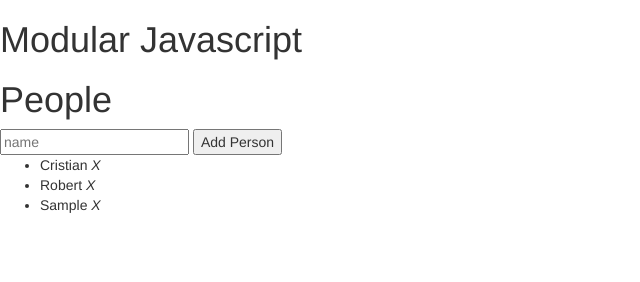
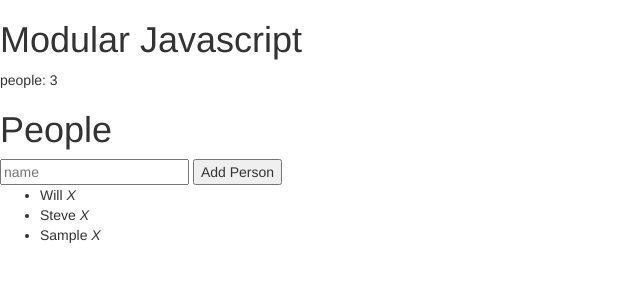
Before and after one commit to cristidrincu/modular-js-architecture, a plain HTML site: page index.html in a window 1280 px wide. Both pictures are taken after typing "Sample" into the empty fields and a click on the button "Add Person". Shown: the whole page, without its empty margins (0-640 px from the left). Drawn offline with nearby package versions, Linux system fonts and the light colour scheme.

Commit message:
Pubsub pattern implemented

```diff
--- a/index.html
+++ b/index.html
@@ -17,7 +17,12 @@
 
 <body>
     <h1>Modular Javascript</h1>
-
+    <div id="statsModule">
+        Stats
+        <script id="stats-template" type="text/template">
+            <p>people: {{peopleStats}}</p>
+        </script>
+    </div>
     <div id="peopleModule">
             <h1>People</h1>
             <input placeholder="name" type="text">
@@ -38,8 +43,10 @@
     <script src="https://cdnjs.cloudflare.com/ajax/libs/jquery/2.2.1/jquery.min.js"></script>
   <script src="https://cdnjs.cloudflare.com/ajax/libs/mustache.js/2.2.1/mustache.min.js"></script>
 
-    <script src="people_module.js"></script>
-<!--    <script src="validation-helper.js"></script>-->
-<!--    <script src="revealing-module-pattern.js"></script>    -->
+    <script src="pubsub.js"></script>
+    <script src="validation-helper.js"></script>
+    <script src="stats-revealing-module-pattern.js"></script>
+<!--    <script src="people_module.js"></script>    -->
+    <script src="people-revealing-module-pattern.js"></script>
 </body>
 </html>
--- /dev/null
+++ b/people-revealing-module-pattern.js
@@ -0,0 +1,56 @@
+var people = (function() {
+    //ALL PRIVATE FUNCTIONS AND VARIABLES SHOULD START WITH _
+
+    var _peopleList = ['Will', 'Steve'];
+    var _constants = {
+        defaultEmptyValueForInputField: 'Guest'
+    }
+
+
+    //cache DOM
+    var _$el = $('#peopleModule');
+    var _$button = _$el.find('button');
+    var _$input = _$el.find('input');
+    var _$ul = _$el.find('ul');
+    var _$errorField = _$el.find('p.errorField');
+    var _template = _$el.find('#people-template').html();
+
+    //bind events
+    _$button.on('click', _addPerson);
+    _$ul.delegate('i.del', 'click', _deletePerson);
+
+    //setup error fields
+    validationHelper.hideErrorField(_$errorField);
+    _render();
+
+    function _render() {
+        _$ul.html(Mustache.render(_template, {people: _peopleList}));
+        events.emit("peopleChanged", _peopleList);
+    }
+
+    function _addPerson() {
+        if(validationHelper.doesPersonExistInCollection(_peopleList, _$input.val()).length === 1) {
+            validationHelper.showErrorField(_$errorField);
+        } else if(validationHelper.isInputFieldEmpty(_$input)) {
+            _$input.val(_constants.defaultEmptyValueForInputField);
+        } else {
+            validationHelper.hideErrorField(_$errorField);
+            _peopleList.push(validationHelper.capitalizeFirstLetter(_$input.val()));
+            _render();
+            _$input.val('');
+        }
+    }
+
+    function _deletePerson(event) {
+        var triggerEventElement = $(event.target).closest('li');
+        var i = _$ul.find('li').index(triggerEventElement);
+
+        _peopleList.splice(i, 1);
+        _render();
+    }
+
+    return {
+        addNewPerson: _addPerson,
+        deleteExistingPerson: _deletePerson
+    }
+})();
--- /dev/null
+++ b/pubsub.js
@@ -0,0 +1,24 @@
+var events = {
+    events: {},
+    on: function(eventName, fn) {
+        this.events[eventName] = this.events[eventName] || [];
+        this.events[eventName].push(fn);
+    },
+    off: function(eventName, fn) {
+        if(this.events[eventName]) {
+            for(var i = 0; i < this.events[eventName].length; i++) {
+                if(this.events[eventName][i] === fn) {
+                    this.events[eventName].splice(i, 1);
+                    break;
+                }
+            };
+        }
+    },
+    emit: function(eventName, data) {
+        if(this.events[eventName]) {
+            this.events[eventName].forEach(function(fn) {
+               fn(data);
+            });
+        }
+    }
+}
--- /dev/null
+++ b/stats-revealing-module-pattern.js
@@ -0,0 +1,25 @@
+var stats = (function() {
+    var people = 0;
+
+    //cache DOM
+    var $stats = $('#statsModule');
+    var template = $('#stats-template').html();
+
+    events.on('peopleChanged', setPeople);
+
+    _render();
+
+    function _render() {
+        $stats.html(Mustache.render(template, { peopleStats: people }));
+    }
+
+    function setPeople(newPeople) {
+        people = newPeople.length;
+        _render();
+    }
+
+    function destroy() {
+        $stats.remove();
+        events.off('peopleChanged', setPeople);
+    }
+})();
--- a/validation-helper.js
+++ b/validation-helper.js
@@ -19,8 +19,8 @@ var validationHelper = (function() {
         return person.charAt(0).toUpperCase() + person.slice(1);
     }
 
-    function _isInputFieldEmpty() {
-        if(_$input.val() === '') {
+    function _isInputFieldEmpty($inputField) {
+        if($inputField.val() === '') {
             return true;
         }
 
```
